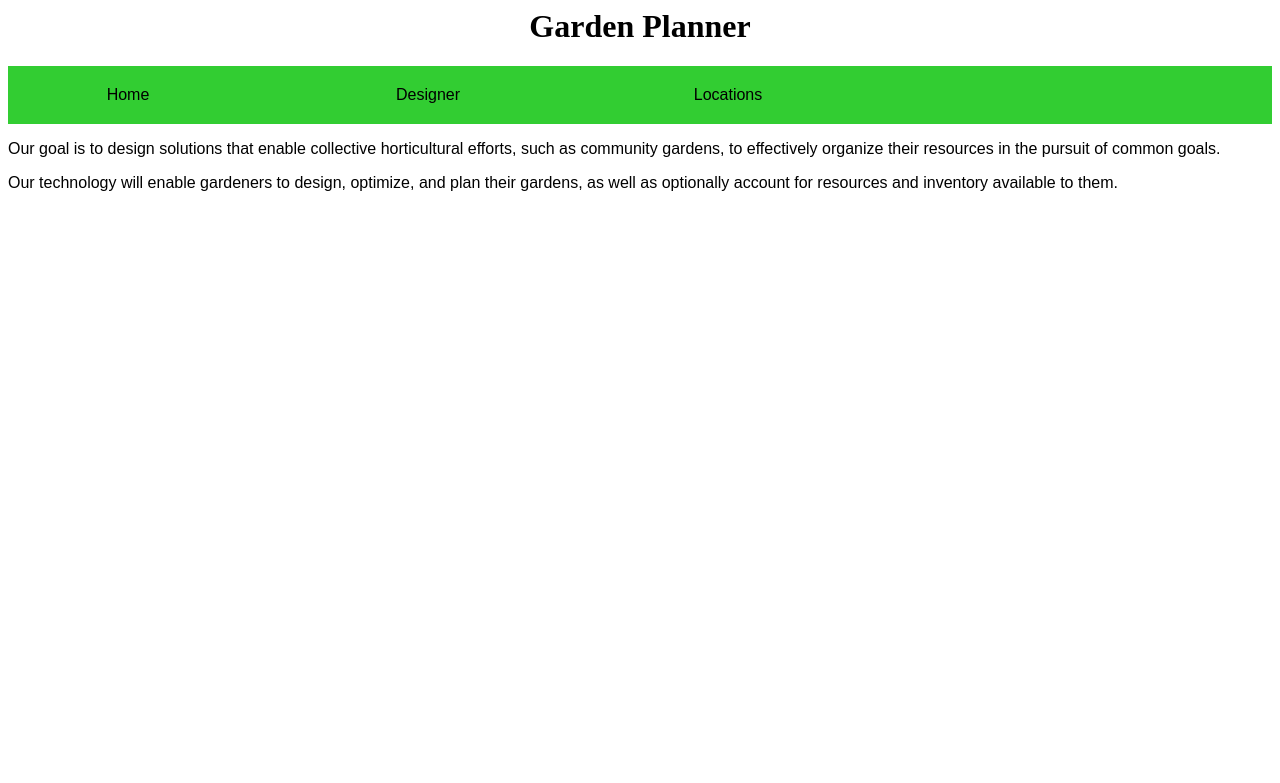
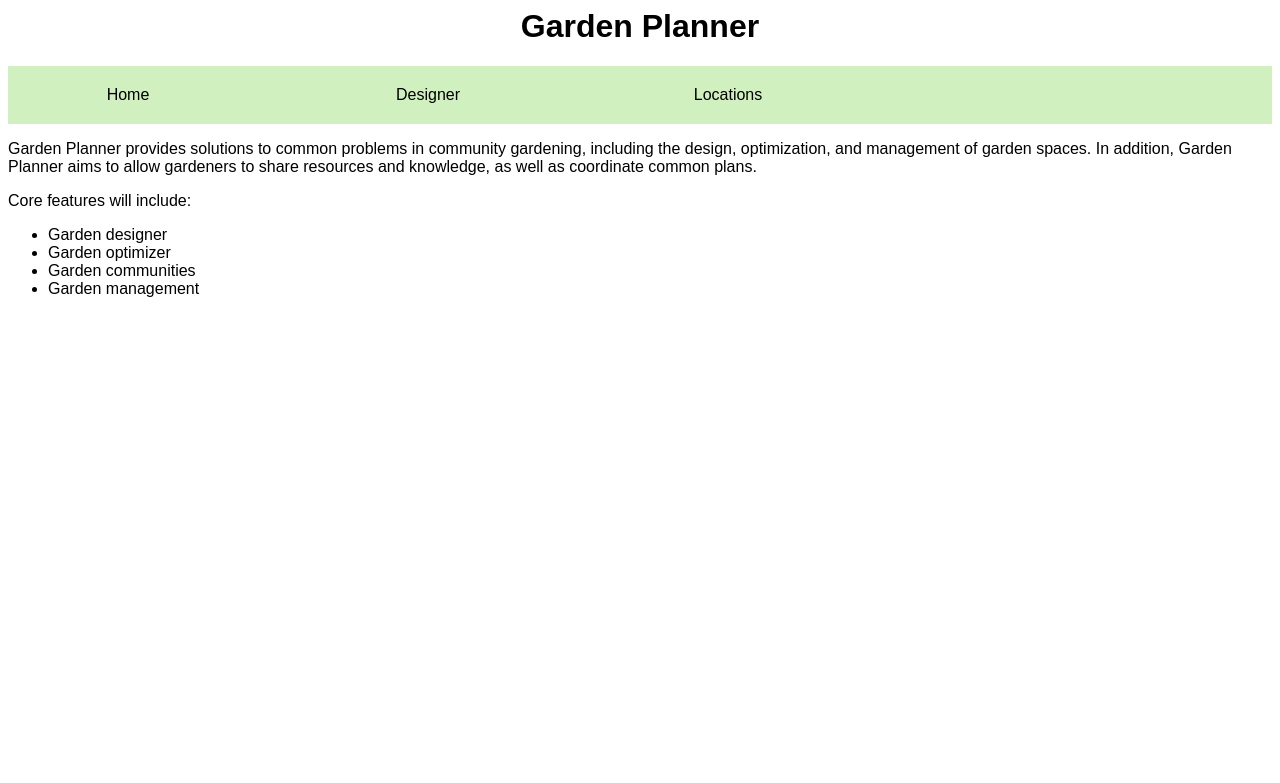
Before and after one commit to markblack96/garden-planner, a Flask app: page / in a window 1280 px wide. Shown: the top 783 px of the page. Run offline with Flask 2, Linux system fonts and the light colour scheme.

Commit message:
Aesthetic fixes, basic functionality fixes, updates

```diff
--- a/app.py
+++ b/app.py
@@ -8,7 +8,7 @@ def index():
 
 @app.route('/designer')
 def designer():
-    return 'This is design page'
+    return render_template('design.html')
 
 @app.route('/map')
 def map():
--- a/static/styles/main.css
+++ b/static/styles/main.css
@@ -1,3 +1,3 @@
-p {
+body {
     font-family: sans-serif;
 }
--- a/static/styles/navigation.css
+++ b/static/styles/navigation.css
@@ -1,12 +1,12 @@
-ul {
+.navbar ul {
     list-style-type: none;
     margin: 0;
     padding: 0;
     overflow: hidden;
-    background-color: limegreen;
+    background-color: #d0f0c0;
 }
 
-li {
+.navbar li {
     float: left;
     width: 300px;
     margin: auto;
@@ -14,7 +14,7 @@ li {
 
 }
 
-li a {
+.navbar li a {
     display: block;
     color: black;
     text-align: center;
@@ -25,6 +25,6 @@ li a {
 }
 
 /* Change the link color to #111 (black) on hover */
-li a:hover {
-    background-color: lawngreen;
+.navbar li a:hover {
+    background-color: #f1fbec;
 }
--- a/templates/index.html
+++ b/templates/index.html
@@ -7,7 +7,13 @@
 <body>
     <h1 align="center">Garden Planner</h1>
     {% include 'navigation.html' %}
-	<p>Our goal is to design solutions that enable collective horticultural efforts, such as community gardens, to effectively organize their resources in the pursuit of common goals.</p>
-    <p>Our technology will enable gardeners to design, optimize, and plan their gardens, as well as optionally account for resources and inventory available to them.</p>
+    <p>Garden Planner provides solutions to common problems in community gardening, including the design, optimization, and management of garden spaces. In addition, Garden Planner aims to allow gardeners to share resources and knowledge, as well as coordinate common plans.</p>
+    <p>Core features will include:</p>
+    <ul>
+    <li>Garden designer</li>
+    <li>Garden optimizer</li>
+    <li>Garden communities</li>
+    <li>Garden management</li>
+    </ul>
 </body>
 </html>
--- a/templates/navigation.html
+++ b/templates/navigation.html
@@ -1,6 +1,8 @@
     <link rel="stylesheet" type="text/css" href="{{url_for('static', filename='styles/navigation.css')}}">
+    <div class="navbar">
 	<ul>
 		<li><a href="/">Home</a></li>
 		<li><a href="/designer">Designer</a></li>
 		<li><a href="/map">Locations</a></li>
 	</ul>
+    </div>
```
Also changed, not shown: templates/design.html (added, +9 -0 lines).
